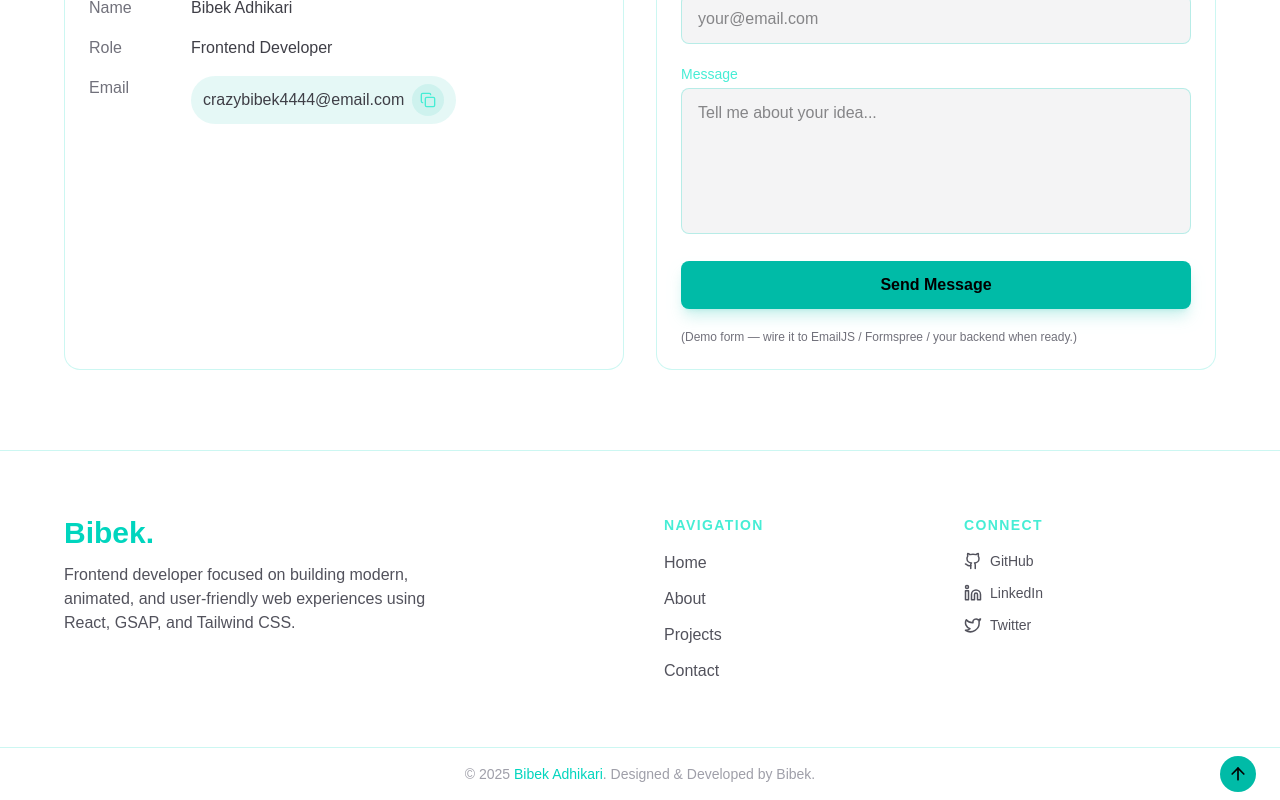
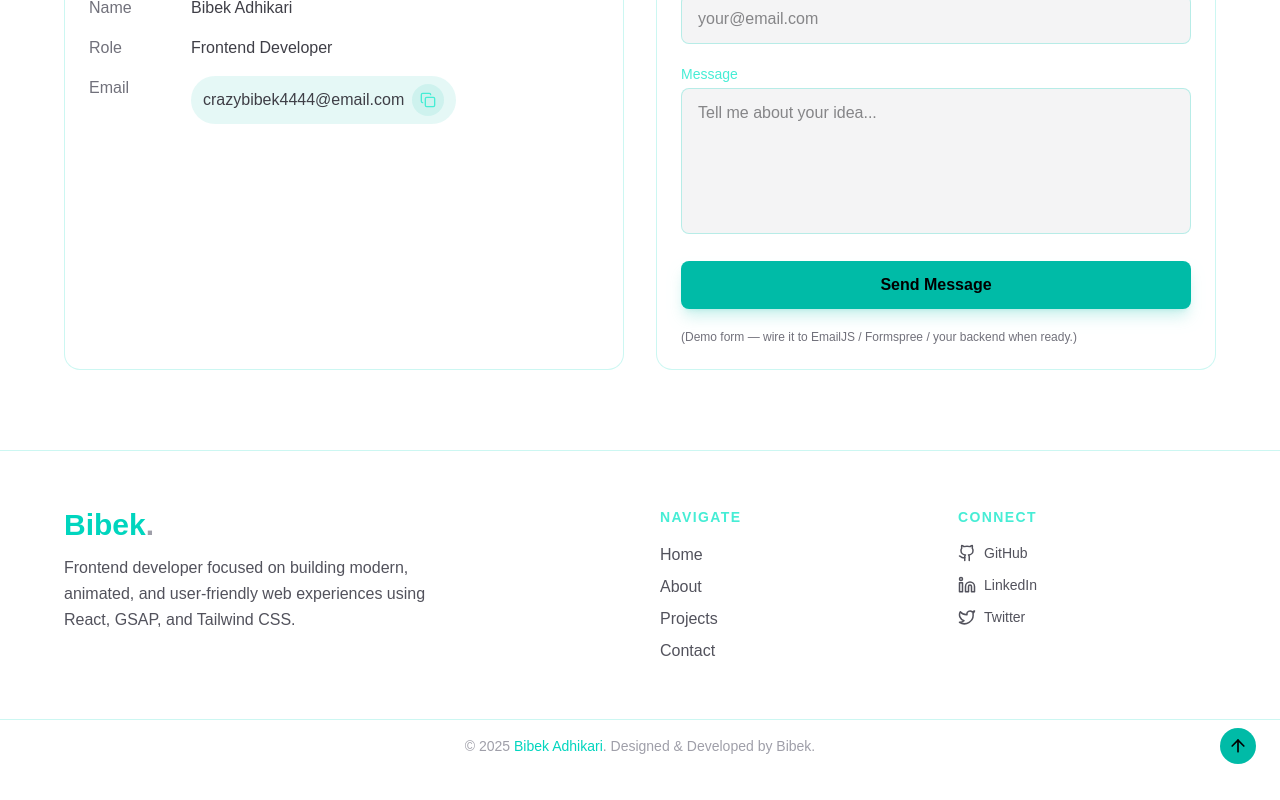
Before and after one commit to Bibek-Adhikari/Gsap-Web, a React (Vite) app: page / in a window 1280 px wide. Shown: the part 4424-5224 px from the top of the page. After the commit the page ends 5196 px from the top, so only its background shows below. Built offline with nearby package versions, Linux system fonts and the light colour scheme; a web font is replaced by a local one.

Commit message:
social-icon added

```diff
--- a/src/components/Footer.jsx
+++ b/src/components/Footer.jsx
@@ -1,65 +1,90 @@
-import React from 'react';
-import { Github, Linkedin, Twitter, ArrowUp } from 'lucide-react'; // Import icons
-import gsap from 'gsap';
+import React from "react";
+import { Github, Linkedin, Twitter, ArrowUp } from "lucide-react";
+import gsap from "gsap";
 
 const Footer = () => {
   const socialLinks = [
-    { icon: Github, href: 'https://github.com/Bibek-Adhikari', label: 'GitHub' },
-    { icon: Linkedin, href: 'https://www.linkedin.com/in/bibek-adhikari-24149b2b3/', label: 'LinkedIn' },
-    { icon: Twitter, href: 'https://twitter.com/', label: 'Twitter' },
+    { icon: Github, href: "https://github.com/Bibek-Adhikari", label: "GitHub" },
+    {
+      icon: Linkedin,
+      href: "https://www.linkedin.com/in/bibek-adhikari-24149b2b3/",
+      label: "LinkedIn",
+    },
+    { icon: Twitter, href: "https://x.com/bibekadhikari07", label: "Twitter" },
   ];
 
-  const quickLinks = [
-    { name: 'Home', href: 'home' },
-    { name: 'About', href: 'about' },
-    { name: 'Projects', href: 'projects' },
-    { name: 'Contact', href: 'contact' },
+  const navLinks = [
+    { id: "home", label: "Home" },
+    { id: "about", label: "About" },
+    { id: "projects", label: "Projects" },
+    { id: "contact", label: "Contact" },
   ];
 
-  // Function to handle smooth scroll to top (reusing GSAP's ScrollToPlugin)
+  // Smooth scroll to section WITHOUT changing URL
+  const scrollToSection = (id) => {
+    const el = document.getElementById(id);
+    if (!el) return;
+    el.scrollIntoView({ behavior: "smooth", block: "start" });
+
+    // If your URL ever has a hash, this removes it (keeps it clean)
+    if (window.location.hash) {
+      history.replaceState(null, "", window.location.pathname);
+    }
+  };
+
+  // Back to top (GSAP if plugin exists; fallback if not)
   const handleBackToTop = (e) => {
     e.preventDefault();
-    gsap.to(window, {
-      duration: 1.2,
-      scrollTo: { y: 0 },
-      ease: 'power3.inOut',
-    });
+
+    try {
+      gsap.to(window, {
+        duration: 1.0,
+        scrollTo: { y: 0 }, // requires ScrollToPlugin
+        ease: "power3.inOut",
+      });
+    } catch {
+      window.scrollTo({ top: 0, behavior: "smooth" });
+    }
   };
 
   return (
     <footer className="bg-white dark:bg-zinc-950 text-zinc-900 dark:text-white border-t border-teal-400/20">
-
-      <div className="max-w-7xl mx-auto px-6 md:px-16 py-16 grid grid-cols-1 sm:grid-cols-2 md:grid-cols-4 gap-12">
-
+      <div className="max-w-7xl mx-auto px-4 sm:px-6 md:px-16 py-14 grid grid-cols-1 sm:grid-cols-2 md:grid-cols-4 gap-10">
         {/* 1. Brand & Description */}
         <div className="md:col-span-2">
-          <h2 className="text-3xl font-bold mb-3 text-teal-400">
-            Bibek.
-          </h2>
-          <p className="text-zinc-600 dark:text-white/70 max-w-sm">
-            Frontend developer focused on building modern, animated,
-            and user-friendly web experiences using React, GSAP, and Tailwind CSS.
+          <button
+            type="button"
+            onClick={() => scrollToSection("home")}
+            className="text-3xl font-bold mb-3 text-teal-400 hover:text-teal-300 transition"
+            aria-label="Go to Home"
+          >
+            Bibek<span className="text-zinc-400 dark:text-white/40">.</span>
+          </button>
+
+          <p className="text-zinc-600 dark:text-white/70 max-w-sm leading-relaxed">
+            Frontend developer focused on building modern, animated, and user-friendly web
+            experiences using React, GSAP, and Tailwind CSS.
           </p>
         </div>
 
-        {/* 2. Quick Links */}
+        {/* 2. Navigation (NO # / NO route change) */}
         <div>
           <h3 className="text-sm font-semibold uppercase tracking-widest mb-4 text-teal-300">
-            Navigation
+            Navigate
           </h3>
-          <ul className="space-y-3 text-zinc-600 dark:text-white/70">
-            {quickLinks.map((link) => (
-              <li key={link.name}>
-                <a
-                  href={`#${link.href}`}
-                  // Ensure anchor links are used for single-page navigation
-                  className="hover:text-teal-400 transition"
-                >
-                  {link.name}
-                </a>
-              </li>
+
+          <div className="flex flex-col gap-2 text-zinc-600 dark:text-white/70">
+            {navLinks.map((item) => (
+              <button
+                key={item.id}
+                type="button"
+                onClick={() => scrollToSection(item.id)}
+                className="text-left hover:text-teal-400 transition"
+              >
+                {item.label}
+              </button>
             ))}
-          </ul>
+          </div>
         </div>
 
         {/* 3. Social */}
@@ -67,6 +92,7 @@ const Footer = () => {
           <h3 className="text-sm font-semibold uppercase tracking-widest mb-4 text-teal-300">
             Connect
           </h3>
+
           <div className="flex flex-col gap-3 text-zinc-600 dark:text-white/70">
             {socialLinks.map((social) => (
               <a
@@ -77,7 +103,7 @@ const Footer = () => {
                 className="flex items-center gap-2 hover:text-teal-400 transition"
               >
                 <social.icon size={18} />
-                <span className='text-sm'>{social.label}</span>
+                <span className="text-sm">{social.label}</span>
               </a>
             ))}
           </div>
@@ -86,22 +112,20 @@ const Footer = () => {
 
       {/* Bottom Bar & Back to Top */}
       <div className="relative border-t border-teal-400/20 py-4 text-center text-sm text-zinc-400 dark:text-white/50">
-
         {/* Back to Top Button */}
         <button
           onClick={handleBackToTop}
-          className="absolute right-6 top-1/2 transform -translate-y-1/2 p-2 rounded-full bg-teal-500 text-black hover:bg-teal-600 transition duration-300"
+          className="absolute right-4 sm:right-6 top-1/2 -translate-y-1/2 p-2 rounded-full bg-teal-500 text-black hover:bg-teal-600 transition duration-300"
           aria-label="Back to top"
         >
           <ArrowUp size={20} />
         </button>
 
-        {/* Copyright */}
         <p>
-          © {new Date().getFullYear()} <span className='text-teal-400'>Bibek Adhikari</span>. Designed & Developed by Bibek.
+          © {new Date().getFullYear()}{" "}
+          <span className="text-teal-400">Bibek Adhikari</span>. Designed & Developed by Bibek.
         </p>
       </div>
-
     </footer>
   );
 };
--- a/vite.config.js
+++ b/vite.config.js
@@ -6,5 +6,5 @@ import tailwindcss from '@tailwindcss/vite'
 // https://vite.dev/config/
 export default defineConfig({
   plugins: [react(), tailwindcss()],
-
+   base: process.env.VITE_BASE_PATH || '/Gsap-Web/'
 })
```
